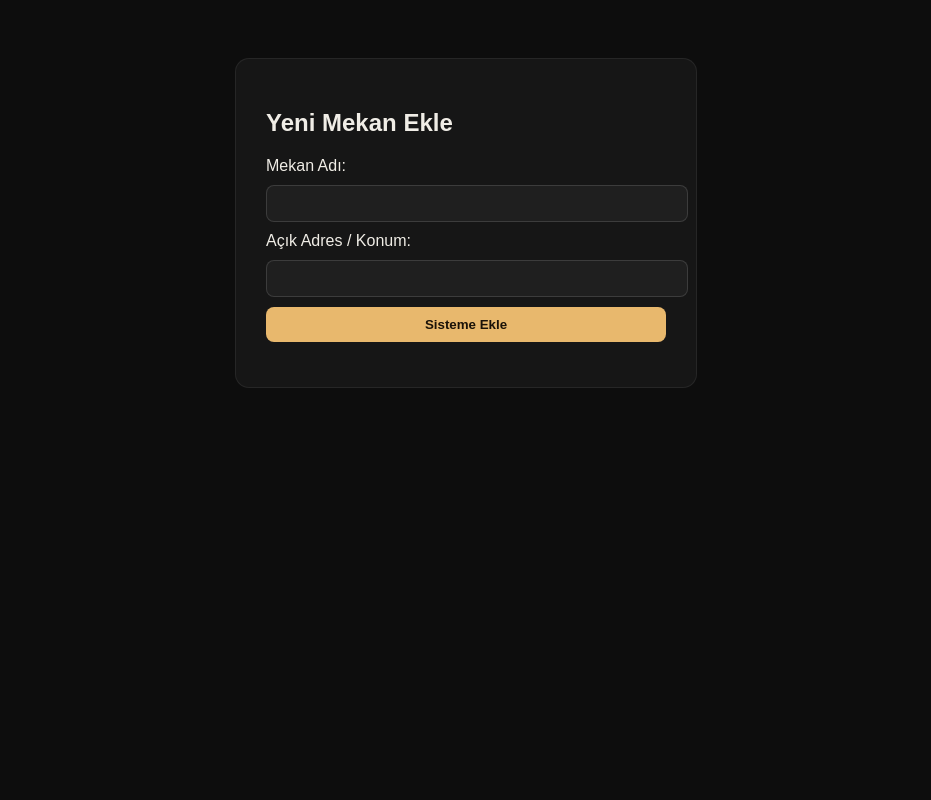
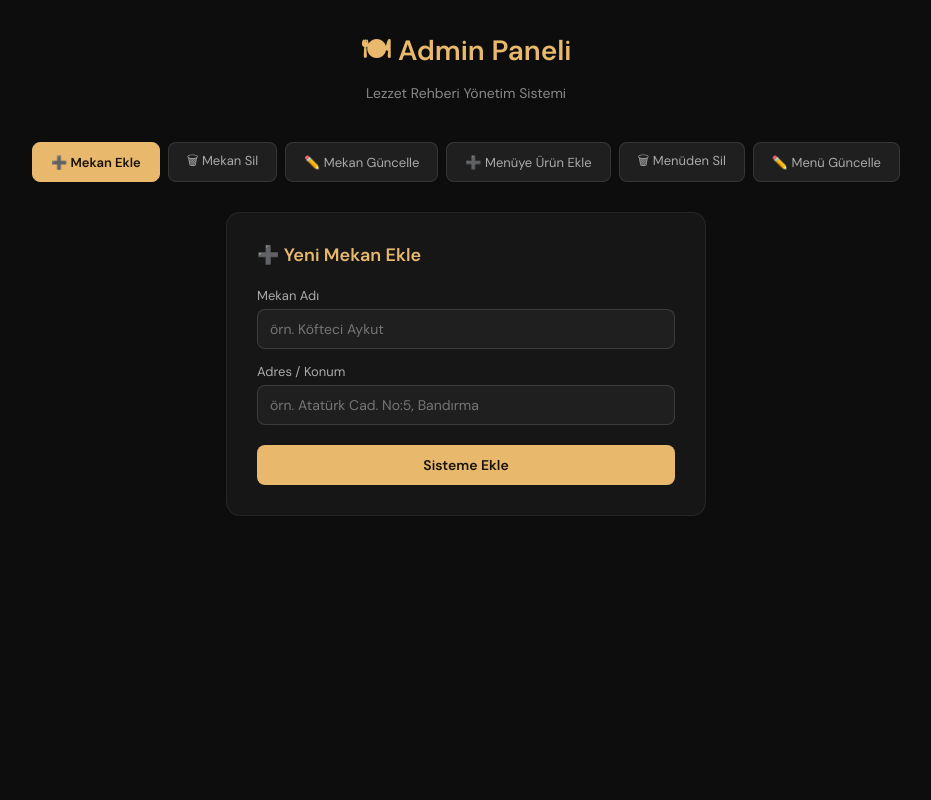
Before and after one commit to furkangokmen75-cloud/Interned-Based-Programming, a PHP site: page /admin_panel.html in a window 1280 px wide. Shown: the whole page, without its empty margins (174-1105 px from the left). Run offline with PHP 8.4, Linux system fonts and the light colour scheme.

Commit message:
Add files via upload
Yeni çalışan versiyon için güncelledim, şuanki sorunlar: favori sayfasında birkaç problem ve aratınca çıkan boşluklu sonuçlar.

```diff
--- a/frontend/admin_panel.html
+++ b/frontend/admin_panel.html
@@ -2,50 +2,318 @@
 <html lang="tr">
 <head>
     <meta charset="UTF-8">
-    <title>Admin Paneli - Mekan Ekle</title>
+    <meta name="viewport" content="width=device-width, initial-scale=1.0">
+    <title>Admin Paneli - Lezzet Rehberi</title>
+    <link href="https://fonts.googleapis.com/css2?family=DM+Sans:wght@300;400;500;600&display=swap" rel="stylesheet">
     <style>
-        body { font-family: 'DM Sans', sans-serif; background: #0d0d0d; color: #f0ede6; padding: 50px; }
-        .admin-box { background: #161616; padding: 30px; border-radius: 14px; max-width: 400px; margin: 0 auto; border: 1px solid rgba(255,255,255,0.07); }
-        input { width: 100%; padding: 10px; margin: 10px 0; background: #1f1f1f; border: 1px solid rgba(255,255,255,0.13); color: white; border-radius: 8px; }
-        button { width: 100%; padding: 10px; background: #e8b86d; color: #1a1208; border: none; border-radius: 8px; cursor: pointer; font-weight: bold; }
-        #message { margin-top: 15px; font-size: 14px; }
+        * { box-sizing: border-box; margin: 0; padding: 0; }
+
+        body {
+            font-family: 'DM Sans', sans-serif;
+            background: #0d0d0d;
+            color: #f0ede6;
+            min-height: 100vh;
+            padding: 30px 20px;
+        }
+
+        header {
+            text-align: center;
+            margin-bottom: 40px;
+        }
+
+        header h1 {
+            font-size: 28px;
+            font-weight: 600;
+            color: #e8b86d;
+            margin-bottom: 6px;
+        }
+
+        header p {
+            font-size: 14px;
+            color: #888;
+        }
+
+        .tabs {
+            display: flex;
+            gap: 8px;
+            justify-content: center;
+            flex-wrap: wrap;
+            margin-bottom: 30px;
+        }
+
+        .tab-btn {
+            padding: 8px 18px;
+            background: #1f1f1f;
+            border: 1px solid rgba(255,255,255,0.1);
+            color: #aaa;
+            border-radius: 8px;
+            cursor: pointer;
+            font-size: 13px;
+            font-family: 'DM Sans', sans-serif;
+            transition: all 0.2s;
+        }
+
+        .tab-btn:hover { border-color: #e8b86d; color: #e8b86d; }
+        .tab-btn.active { background: #e8b86d; color: #1a1208; border-color: #e8b86d; font-weight: 600; }
+
+        .panel {
+            display: none;
+            max-width: 480px;
+            margin: 0 auto;
+        }
+
+        .panel.active { display: block; }
+
+        .admin-box {
+            background: #161616;
+            padding: 30px;
+            border-radius: 14px;
+            border: 1px solid rgba(255,255,255,0.07);
+        }
+
+        .admin-box h2 {
+            font-size: 18px;
+            font-weight: 600;
+            margin-bottom: 20px;
+            color: #e8b86d;
+        }
+
+        label {
+            display: block;
+            font-size: 13px;
+            color: #aaa;
+            margin-bottom: 5px;
+            margin-top: 14px;
+        }
+
+        label:first-of-type { margin-top: 0; }
+
+        input, select {
+            width: 100%;
+            padding: 10px 12px;
+            background: #1f1f1f;
+            border: 1px solid rgba(255,255,255,0.13);
+            color: white;
+            border-radius: 8px;
+            font-family: 'DM Sans', sans-serif;
+            font-size: 14px;
+            transition: border-color 0.2s;
+        }
+
+        input:focus, select:focus {
+            outline: none;
+            border-color: #e8b86d;
+        }
+
+        select option { background: #1f1f1f; }
+
+        button[type="submit"] {
+            width: 100%;
+            padding: 11px;
+            background: #e8b86d;
+            color: #1a1208;
+            border: none;
+            border-radius: 8px;
+            cursor: pointer;
+            font-weight: 600;
+            font-family: 'DM Sans', sans-serif;
+            font-size: 14px;
+            margin-top: 20px;
+            transition: opacity 0.2s;
+        }
+
+        button[type="submit"]:hover { opacity: 0.85; }
+
+        .msg {
+            margin-top: 14px;
+            font-size: 13px;
+            padding: 10px 12px;
+            border-radius: 8px;
+            display: none;
+        }
+
+        .msg.ok  { background: rgba(110,232,160,0.1); color: #6de8a0; display: block; }
+        .msg.err { background: rgba(232,110,110,0.1); color: #e86d6d; display: block; }
+
+        .danger { background: #e86d6d; color: white; }
+        .danger:hover { opacity: 0.85; }
     </style>
 </head>
 <body>
 
-<div class="admin-box">
-    <h2>Yeni Mekan Ekle</h2>
-    <form id="addPlaceForm">
-        <label>Mekan Adı:</label>
-        <input type="text" id="placeName" name="PlaceName" required>
+<header>
+    <h1>🍽 Admin Paneli</h1>
+    <p>Lezzet Rehberi Yönetim Sistemi</p>
+</header>
 
-        <label>Açık Adres / Konum:</label>
-        <input type="text" id="location" name="Location" required>
+<!-- TABS -->
+<div class="tabs">
+    <button class="tab-btn active" onclick="showTab('add-place')">➕ Mekan Ekle</button>
+    <button class="tab-btn" onclick="showTab('delete-place')">🗑 Mekan Sil</button>
+    <button class="tab-btn" onclick="showTab('update-place')">✏️ Mekan Güncelle</button>
+    <button class="tab-btn" onclick="showTab('add-menu')">➕ Menüye Ürün Ekle</button>
+    <button class="tab-btn" onclick="showTab('delete-menu')">🗑 Menüden Sil</button>
+    <button class="tab-btn" onclick="showTab('update-menu')">✏️ Menü Güncelle</button>
+</div>
 
-        <button type="submit">Sisteme Ekle</button>
-    </form>
-    <div id="message"></div>
+<!-- 1. MEKAN EKLE -->
+<div class="panel active" id="panel-add-place">
+    <div class="admin-box">
+        <h2>➕ Yeni Mekan Ekle</h2>
+        <form id="form-add-place">
+            <label>Mekan Adı</label>
+            <input type="text" name="PlaceName" placeholder="örn. Köfteci Aykut" required>
+
+            <label>Adres / Konum</label>
+            <input type="text" name="Location" placeholder="örn. Atatürk Cad. No:5, Bandırma" required>
+
+            <button type="submit">Sisteme Ekle</button>
+        </form>
+        <div class="msg" id="msg-add-place"></div>
+    </div>
+</div>
+
+<!-- 2. MEKAN SİL -->
+<div class="panel" id="panel-delete-place">
+    <div class="admin-box">
+        <h2>🗑 Mekan Sil</h2>
+        <form id="form-delete-place">
+            <label>Mekan ID</label>
+            <input type="number" name="PlaceID" placeholder="örn. 5" required>
+
+            <button type="submit" class="danger">Mekanı Sil</button>
+        </form>
+        <div class="msg" id="msg-delete-place"></div>
+    </div>
+</div>
+
+<!-- 3. MEKAN GÜNCELLE -->
+<div class="panel" id="panel-update-place">
+    <div class="admin-box">
+        <h2>✏️ Mekan Güncelle</h2>
+        <form id="form-update-place">
+            <label>Mekan ID</label>
+            <input type="number" name="PlaceID" placeholder="örn. 5" required>
+
+            <label>Yeni Mekan Adı</label>
+            <input type="text" name="PlaceName" placeholder="örn. Köfteci Aykut" required>
+
+            <label>Yeni Adres / Konum</label>
+            <input type="text" name="Location" placeholder="örn. Atatürk Cad. No:5, Bandırma" required>
+
+            <button type="submit">Güncelle</button>
+        </form>
+        <div class="msg" id="msg-update-place"></div>
+    </div>
+</div>
+
+<!-- 4. MENÜYE ÜRÜN EKLE -->
+<div class="panel" id="panel-add-menu">
+    <div class="admin-box">
+        <h2>➕ Menüye Ürün Ekle</h2>
+        <form id="form-add-menu">
+            <label>Mekan ID</label>
+            <input type="number" name="PlaceID" placeholder="örn. 1" required>
+
+            <label>Yemek ID</label>
+            <input type="number" name="FoodID" placeholder="örn. 3" required>
+
+            <label>Fiyat (₺)</label>
+            <input type="number" step="0.01" name="Price" placeholder="örn. 85.00" required>
+
+            <button type="submit">Menüye Ekle</button>
+        </form>
+        <div class="msg" id="msg-add-menu"></div>
+    </div>
+</div>
+
+<!-- 5. MENÜDEN SİL -->
+<div class="panel" id="panel-delete-menu">
+    <div class="admin-box">
+        <h2>🗑 Menüden Ürün Sil</h2>
+        <form id="form-delete-menu">
+            <label>Menü ID</label>
+            <input type="number" name="MenuID" placeholder="örn. 12" required>
+
+            <button type="submit" class="danger">Ürünü Sil</button>
+        </form>
+        <div class="msg" id="msg-delete-menu"></div>
+    </div>
+</div>
+
+<!-- 6. MENÜ GÜNCELLE -->
+<div class="panel" id="panel-update-menu">
+    <div class="admin-box">
+        <h2>✏️ Menü Ürünü Güncelle</h2>
+        <form id="form-update-menu">
+            <label>Menü ID</label>
+            <input type="number" name="MenuID" placeholder="örn. 12" required>
+
+            <label>Yeni Fiyat (₺)</label>
+            <input type="number" step="0.01" name="Price" placeholder="örn. 95.00" required>
+
+            <label>Stok Durumu</label>
+            <select name="StockStatus">
+                <option value="1">✅ Mevcut</option>
+                <option value="0">❌ Tükendi</option>
+            </select>
+
+            <button type="submit">Güncelle</button>
+        </form>
+        <div class="msg" id="msg-update-menu"></div>
+    </div>
 </div>
 
 <script>
-document.getElementById('addPlaceForm').addEventListener('submit', function(e) {
-    e.preventDefault();
+function showTab(name) {
+    document.querySelectorAll('.panel').forEach(p => p.classList.remove('active'));
+    document.querySelectorAll('.tab-btn').forEach(b => b.classList.remove('active'));
+    document.getElementById('panel-' + name).classList.add('active');
+    event.target.classList.add('active');
+}
 
-    const formData = new FormData(this);
+function showMsg(id, text, ok) {
+    const el = document.getElementById(id);
+    el.textContent = text;
+    el.className = 'msg ' + (ok ? 'ok' : 'err');
+}
 
-    fetch('../backend/admin_add_place.php', {
-        method: 'POST',
-        body: formData
-    })
-    .then(response => response.json())
-    .then(data => {
-        const msgDiv = document.getElementById('message');
-        msgDiv.textContent = data.message;
-        msgDiv.style.color = data.status === 'success' ? '#6de8a0' : '#e86d6d';
-        if(data.status === 'success') this.reset();
-    })
-    .catch(error => console.error('Hata:', error));
-});
+async function submitForm(formId, phpFile, msgId) {
+    const form = document.getElementById(formId);
+    form.addEventListener('submit', async function(e) {
+        e.preventDefault();
+        const fd = new FormData(this);
+
+        try {
+            const res = await fetch(phpFile, { method: 'POST', body: fd });
+
+
+            if (!res.ok) {
+                throw new Error(`HTTP Hatası: ${res.status}`);
+            }
+
+            const responseText = await res.text();
+
+            const data = JSON.parse(responseText);
+
+            showMsg(msgId, data.message, data.status === 'success');
+            if (data.status === 'success') this.reset();
+
+        } catch (error) {
+
+            console.error(`[${formId}] Formu gönderilirken hata oluştu:`, error);
+            showMsg(msgId, 'Bağlantı hatası. Ayrıntılar için konsola (F12) bakın.', false);
+        }
+    });
+}
+
+submitForm('form-add-place',    '../backend/admin_add_place.php',    'msg-add-place');
+submitForm('form-delete-place', '../backend/admin_delete_place.php', 'msg-delete-place');
+submitForm('form-update-place', '../backend/admin_update_place.php', 'msg-update-place');
+submitForm('form-add-menu',     '../backend/admin_add_menu.php',     'msg-add-menu');
+submitForm('form-delete-menu',  '../backend/admin_delete_menu.php',  'msg-delete-menu');
+submitForm('form-update-menu',  '../backend/admin_update_menu.php',  'msg-update-menu');
 </script>
+
 </body>
 </html>
--- a/frontend/index.html
+++ b/frontend/index.html
@@ -170,6 +170,9 @@
     <p>Kartlardaki kalp ikonuna tıklayarak favorine ekleyebilirsin.</p>
   </div>
 </div>
+<div class="section-heading" id="section-heading">
+  <span>✨ Sizin için önerilenler</span>
+</div>
 <div class="grid" id="grid">
   <div class="empty">
     <div class="empty-icon">⏳</div>
--- a/frontend/script.js
+++ b/frontend/script.js
@@ -120,6 +120,7 @@ async function loadRecommendations() {
     const data = await res.json();
     if (data.status === 'success') {
       allData = data.data;
+      document.getElementById('section-heading').style.display = '';
       applyClientFilter();
     } else {
       showEmpty('Veriler yüklenemedi.', data.message || '');
@@ -141,6 +142,7 @@ async function fetchSearch() {
     const data = await res.json();
     if (data.status === 'success') {
       allData = data.data;
+      document.getElementById('section-heading').style.display = 'none';
       applyClientFilter();
     }
   } catch (_) {}
```
Also changed, not shown: frontend/style.css (+14 -0 lines).
